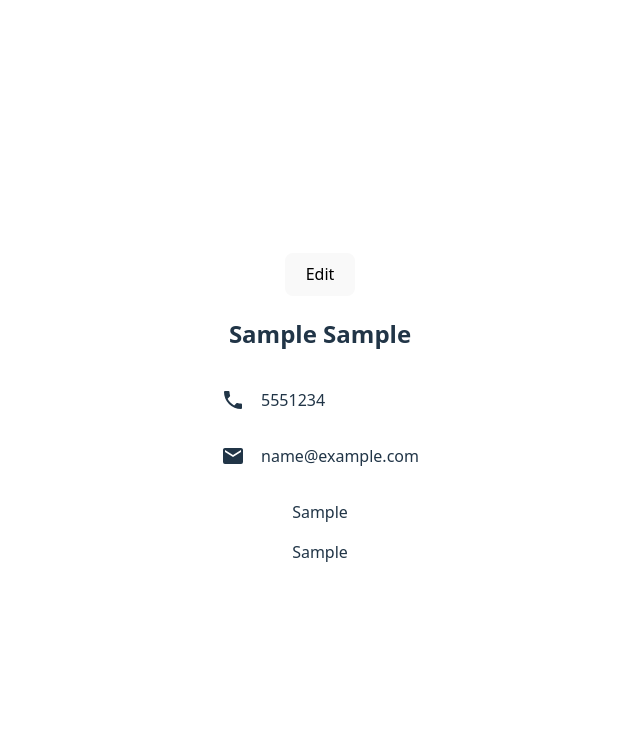
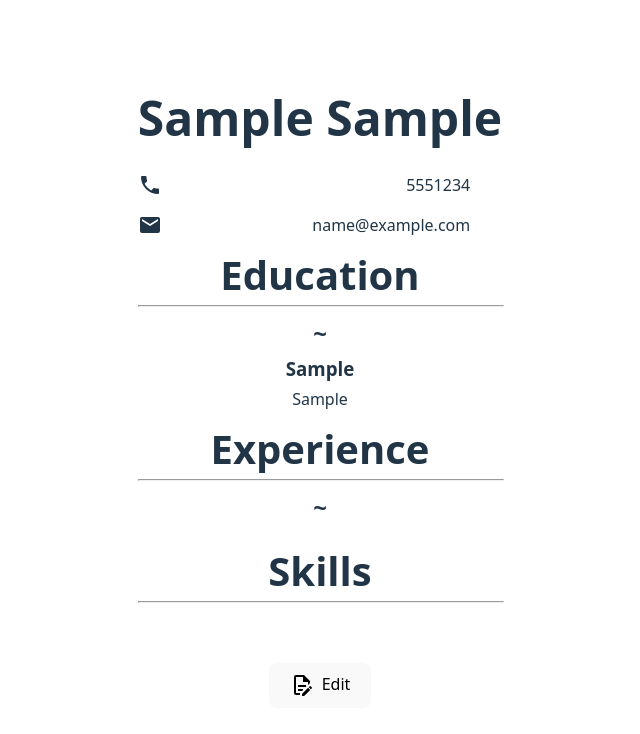
Before and after one commit to Flex58/odin-cv-apllication, a React (Vite) app: page / in a window 1280 px wide. Both pictures are taken after typing "Sample", "Sample", "5551234", "name@example.com", "Sample", "Sample" into the empty fields and a click on the button "Submit". Shown: the top 734 px of the page, without its empty margins (320-960 px from the left). Built offline with nearby package versions, Linux system fonts and the light colour scheme.

Commit message:
style: finish general styling

```diff
--- a/src/App.css
+++ b/src/App.css
@@ -4,6 +4,13 @@
   padding: 2rem;
   text-align: center;
   box-sizing: border-box;
+}
+h1,
+h2,
+h3,
+p {
+  margin: 0;
+  padding: 0;
 }
 
 .headerDiv {
@@ -30,13 +37,15 @@
 .cardDiv {
   border-radius: 1em;
   padding: 0 1em;
+  padding-top: 1em;
   margin-bottom: 1em;
 }
 
 .infoContainer {
   display:  flex;
   align-items: center;
-  gap: 1em;
+  justify-content: space-between;
+  padding-right: 2em;
 }
 
 input,
@@ -76,6 +85,7 @@ textarea:focus {
 }
 
 hr {
+  width: 100%;
   color: #646cff6b;
 }
 
@@ -93,7 +103,7 @@ hr {
 
 .addBtn {
   border-radius: 1em;
-  padding: 0 .5em;
+  padding: .25em .5em;
   display: flex;
   justify-content: center;
   align-items: center;
@@ -101,6 +111,59 @@ hr {
 }
 
 .submitBtn {
+  gap: .5em;
+  display: flex;
+  margin: auto;
   margin-top: 2em;
   border-radius: .5em;
 }
+
+.generalContainer {
+  display: flex;
+  flex-direction: column;
+  padding-bottom: 1em;
+  gap: 1em;
+}
+
+.experienceContainer,
+.educationContainer,
+.skillsContainer {
+  display: flex;
+  flex-direction: column;
+  padding-bottom: 1em;
+  gap: .25em;
+}
+
+.positionContainer {
+  display: flex;
+  justify-content: space-around;
+}
+
+.positionContainer p,
+.positionContainer h2 {
+  font-weight: 700;
+  font-size: 1.5rem;
+}
+
+.skillsContainer .positionContainer {
+  flex-direction: column;
+}
+
+.positionContainer p {
+  align-self: flex-end;
+  font-size: 1.2rem;
+}
+
+.positionContainer h2 {
+  align-self: flex-start;
+  padding-left: 1em;
+}
+
+h1 {
+  font-size: 2.5rem;
+}
+
+.generalContainer h1 {
+  padding-bottom: .25em;
+  font-size: 3rem;
+}
--- a/src/App.jsx
+++ b/src/App.jsx
@@ -14,6 +14,7 @@ import {
   mdiChevronUp,
   mdiTrashCanOutline,
   mdiPlus,
+  mdiFileDocumentEditOutline,
 } from "@mdi/js";
 
 function App() {
@@ -152,13 +153,14 @@ function App() {
     <>
       {isSubmit ? (
         <>
-          <button onClick={() => setIsSubmit(false)} className="submitBtn">Edit</button>
           <General
             firstName={submitGeneral.firstName}
             lastName={submitGeneral.lastName}
             telephone={submitGeneral.telephone}
             email={submitGeneral.email}
           />
+          <h1>Education</h1>
+          <hr />
           {submitEducation.map((item) => {
             return (
               <div key={"display" + item.id}>
@@ -172,6 +174,8 @@ function App() {
             );
           })}
 
+          <h1>Experience</h1>
+          <hr />
           {submitExperience.map((item) => {
             return (
               <div key={"display" + item.id}>
@@ -186,6 +190,8 @@ function App() {
             );
           })}
 
+          <h1>Skills</h1>
+          <hr />
           {submitSkills.map((item) => {
             return (
               <div key={"display" + item.id}>
@@ -197,6 +203,10 @@ function App() {
               </div>
             );
           })}
+          <button onClick={() => setIsSubmit(false)} className="submitBtn">
+            <Icon path={mdiFileDocumentEditOutline} size={1} />
+            <p>Edit</p>
+          </button>
         </>
       ) : (
         <form action="" onSubmit={handleSubmit}>
@@ -270,7 +280,12 @@ function App() {
               </div>
             </div>
           ))}
-          <button type="button" id="addEducation" className="addBtn" onClick={addButtonHandler}>
+          <button
+            type="button"
+            id="addEducation"
+            className="addBtn"
+            onClick={addButtonHandler}
+          >
             <Icon path={mdiPlus} size={1} color={"#646cff"} />
             <p>Education</p>
           </button>
@@ -330,7 +345,12 @@ function App() {
               </div>
             </div>
           ))}
-          <button type="button" id="addExperience" className="addBtn" onClick={addButtonHandler}>
+          <button
+            type="button"
+            id="addExperience"
+            className="addBtn"
+            onClick={addButtonHandler}
+          >
             <Icon path={mdiPlus} size={1} color={"#646cff"} />
             <p>Experience</p>
           </button>
@@ -388,12 +408,19 @@ function App() {
               </div>
             </div>
           ))}
-          <button type="button" id="addSkills" className="addBtn" onClick={addButtonHandler}>
+          <button
+            type="button"
+            id="addSkills"
+            className="addBtn"
+            onClick={addButtonHandler}
+          >
             <Icon path={mdiPlus} size={1} color={"#646cff"} />
             <p>Skills</p>
           </button>
 
-          <button type="submit" className="submitBtn">Submit</button>
+          <button type="submit" className="submitBtn">
+            Submit
+          </button>
         </form>
       )}
     </>
--- a/src/components/Education.jsx
+++ b/src/components/Education.jsx
@@ -1,10 +1,9 @@
 export default function Education({ name, notes, from, to }) {
   return (
-    <>
-      <p>{name}</p>
+    <div className="educationContainer">
+    <h2>{from} ~ {to}</h2>
+      <h3>{name}</h3>
       <p>{notes}</p>
-      <p>{from}</p>
-      <p>{to}</p>
-    </>
+    </div>
   );
 }
--- a/src/components/Experience.jsx
+++ b/src/components/Experience.jsx
@@ -1,11 +1,14 @@
-export default function Experience({companyName, positon, notes, from, to}) {
-    return (
-        <>
-        <p>{companyName}</p>
-        <p>{positon}</p>
-        <p>{notes}</p>
-        <p>{from}</p>
-        <p>{to}</p>
-        </>
-    )
+export default function Experience({ companyName, positon, notes, from, to }) {
+  return (
+    <div className="experienceContainer">
+      <h2>
+        {from} ~ {to}
+      </h2>
+      <div className="positionContainer">
+        <h3>{companyName}</h3>
+        <h3>{positon}</h3>
+      </div>
+      <p>{notes}</p>
+    </div>
+  );
 }
--- a/src/components/General.jsx
+++ b/src/components/General.jsx
@@ -5,7 +5,7 @@ export default function General({ firstName, lastName, telephone, email }) {
   const fullName = firstName + " " + lastName;
   return (
     <div className="generalContainer">
-      <h2>{fullName}</h2>
+      <h1>{fullName}</h1>
       <div className="infoContainer">
         <Icon path={mdiPhone} size={1} />
         <p>{telephone}</p>
--- a/src/components/Skills.jsx
+++ b/src/components/Skills.jsx
@@ -1,9 +1,11 @@
 export default function Skills({ skillName, skillLevel, skillDescription }) {
   return (
-    <>
-      <p>{skillName}</p>
-      <p>{skillLevel}</p>
+    <div className="skillsContainer">
+      <div className="positionContainer">
+        <h2>{skillName}</h2>
+        <p>{skillLevel}</p>
+      </div>
       <p>{skillDescription}</p>
-    </>
+    </div>
   );
 }
--- a/src/components/SkillsForm.jsx
+++ b/src/components/SkillsForm.jsx
@@ -24,7 +24,7 @@ export default function SkillsForm({
           id={"skillLevel" + id}
           name="skillLevel"
           value={skillLevel}
-          placeholder="Years active, Proficiency leve, etc..."
+          placeholder="Years active, Proficiency..."
           onChange={onChange}
         />
       </div>
```
